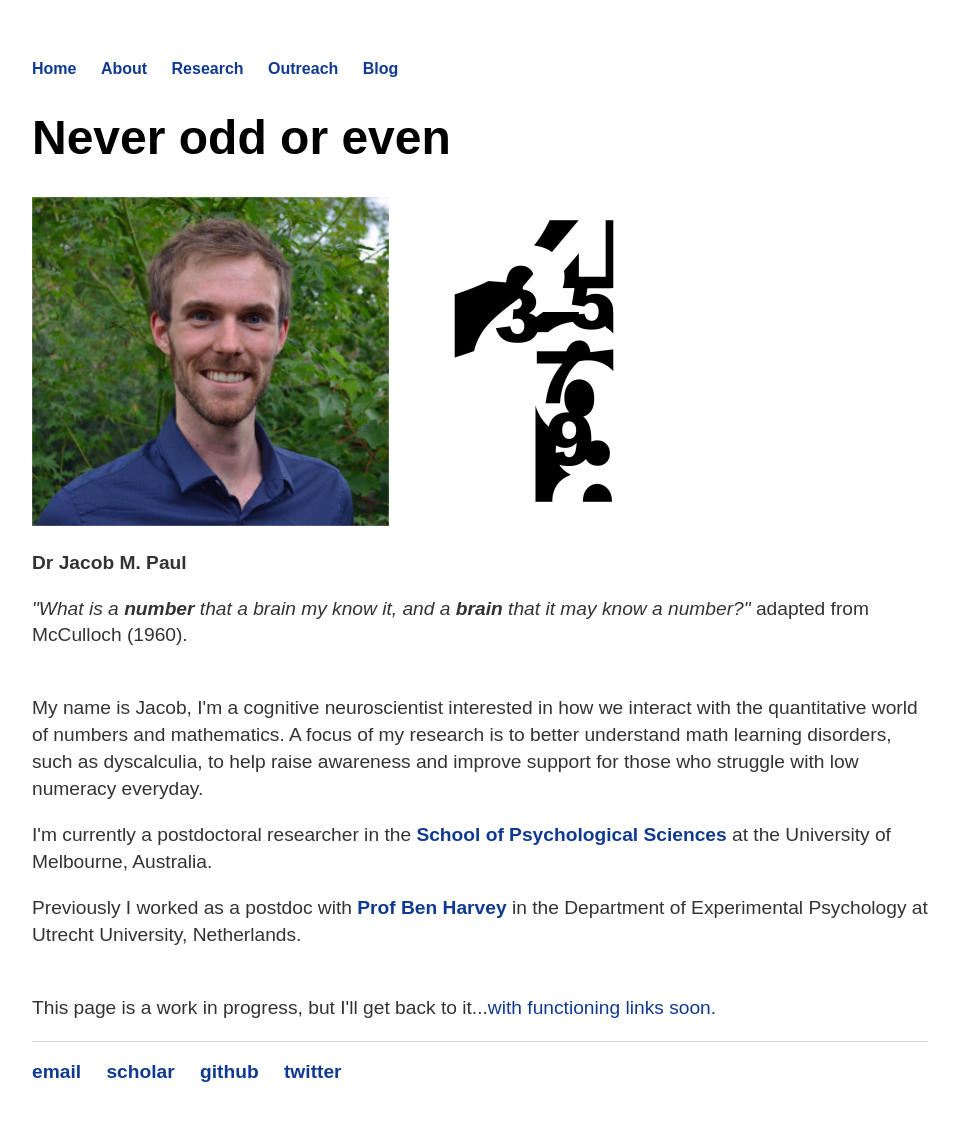
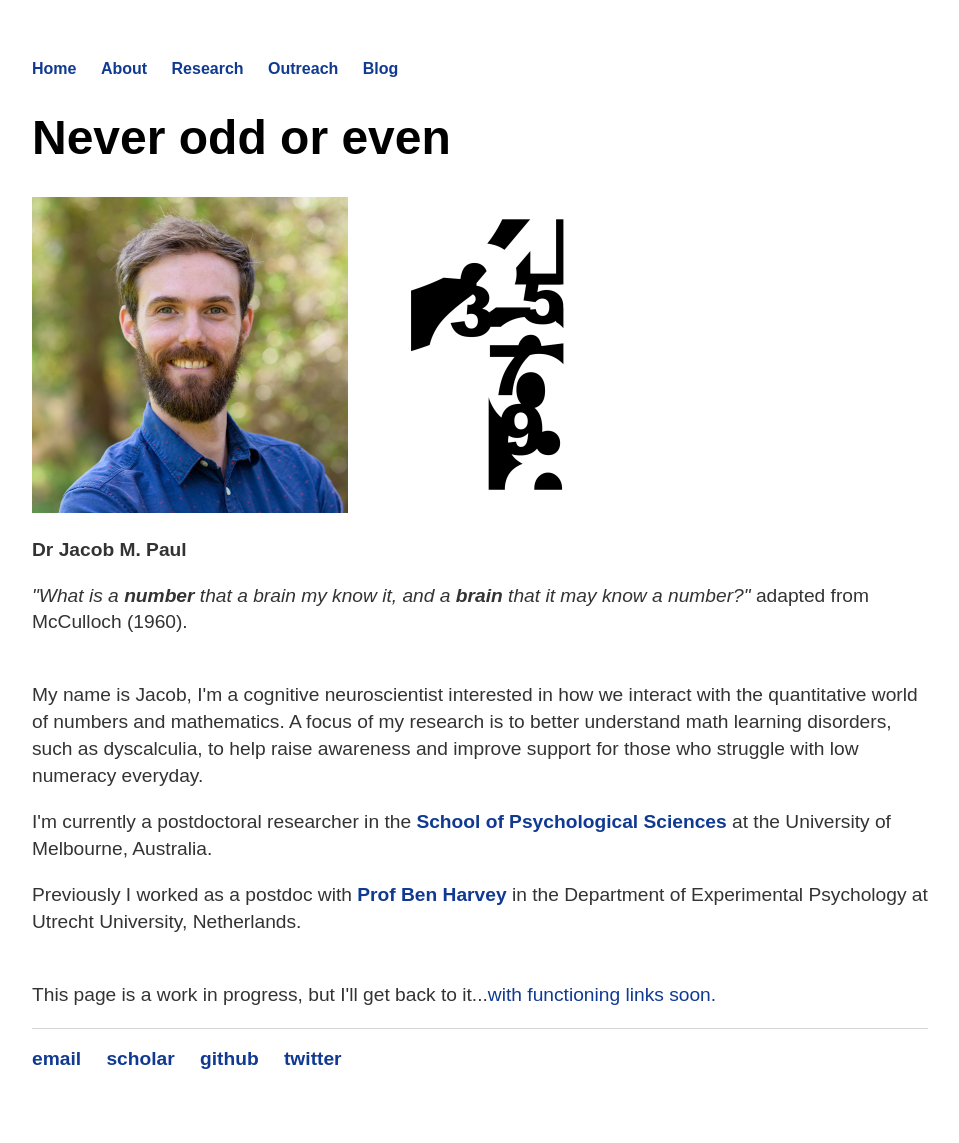
Before and after one commit to jacobmpaul/jacobmpaul.github.io, a Jekyll site: the page built from index.html, in a window 1280 px wide. Shown: the whole page, without its empty margins (160-1119 px from the left). Built offline with Jekyll 4.4.1, drawn with Linux system fonts in a browser that asks for light colours.

Commit message:
Update index.html

```diff
--- a/index.html
+++ b/index.html
@@ -4,7 +4,7 @@
 ---
 <div class="blurb">
 	<h1>Never odd or even</h1>
-	<img src="{{ site.url }}/assets/neveroddoreven.png">
+	<img src="{{ site.url }}/assets/neveroddoreven_new.png">
 	<p><b>Dr Jacob M. Paul</b></p>
 	<p><i>"What is a <b>number</b> that a brain my know it, and a <b>brain</b> that it may know a number?"</i> adapted from McCulloch (1960).</p>
 
```
